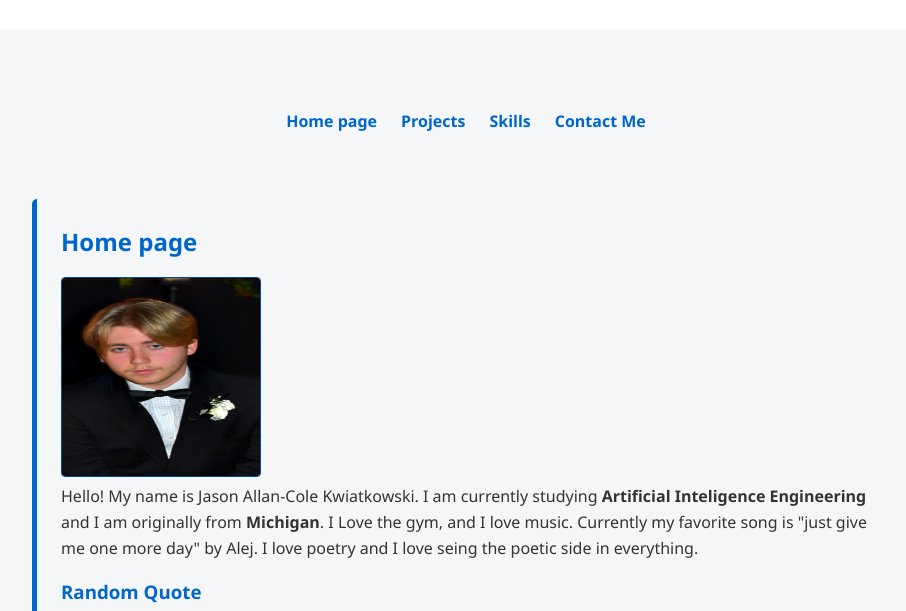
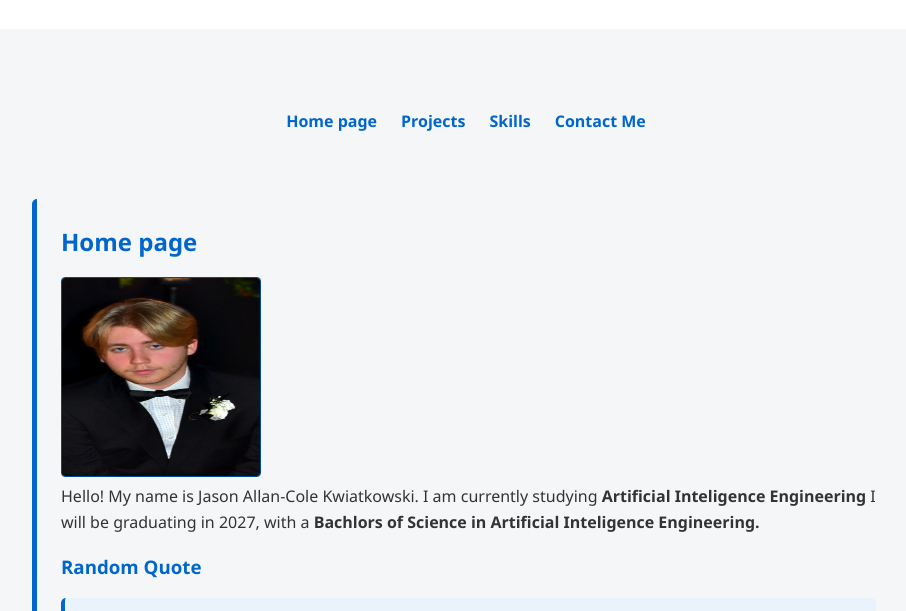
Before and after one commit to TheRealLuro/portfolio, a plain HTML site: page index.html in a window 1280 px wide. Shown: the part 189-800 px from the top of the page, without its empty margins (174-1080 px from the left). Drawn offline with Linux system fonts and the light colour scheme; no server answers.

Commit message:
fixed about me

```diff
--- a/index.html
+++ b/index.html
@@ -43,7 +43,7 @@
                     <div class="about-content">
                         <div class="about-text">
                              <img src="images\Me.JPG" height="200" width="200" style="border: 1.4px solid #004a99; border-radius: 4px;"  alt="Photo of Me">
-                                    <p>Hello! My name is Jason Allan-Cole Kwiatkowski. I am currently studying <strong>Artificial Inteligence Engineering</strong> and I am originally from <strong>Michigan</strong>. I Love the gym, and I love music. Currently my favorite song is "just give me one more day" by Alej. I love poetry and I love seing the poetic side in everything.</p>
+                                    <p>Hello! My name is Jason Allan-Cole Kwiatkowski. I am currently studying <strong>Artificial Inteligence Engineering</strong> I will be graduating in 2027, with a <strong>Bachlors of Science in Artificial Inteligence Engineering.</strong></p>
                                     <h3>Random Quote</h3>
                                     <div id="quote" class="quote"></div>
                             <details >
```
